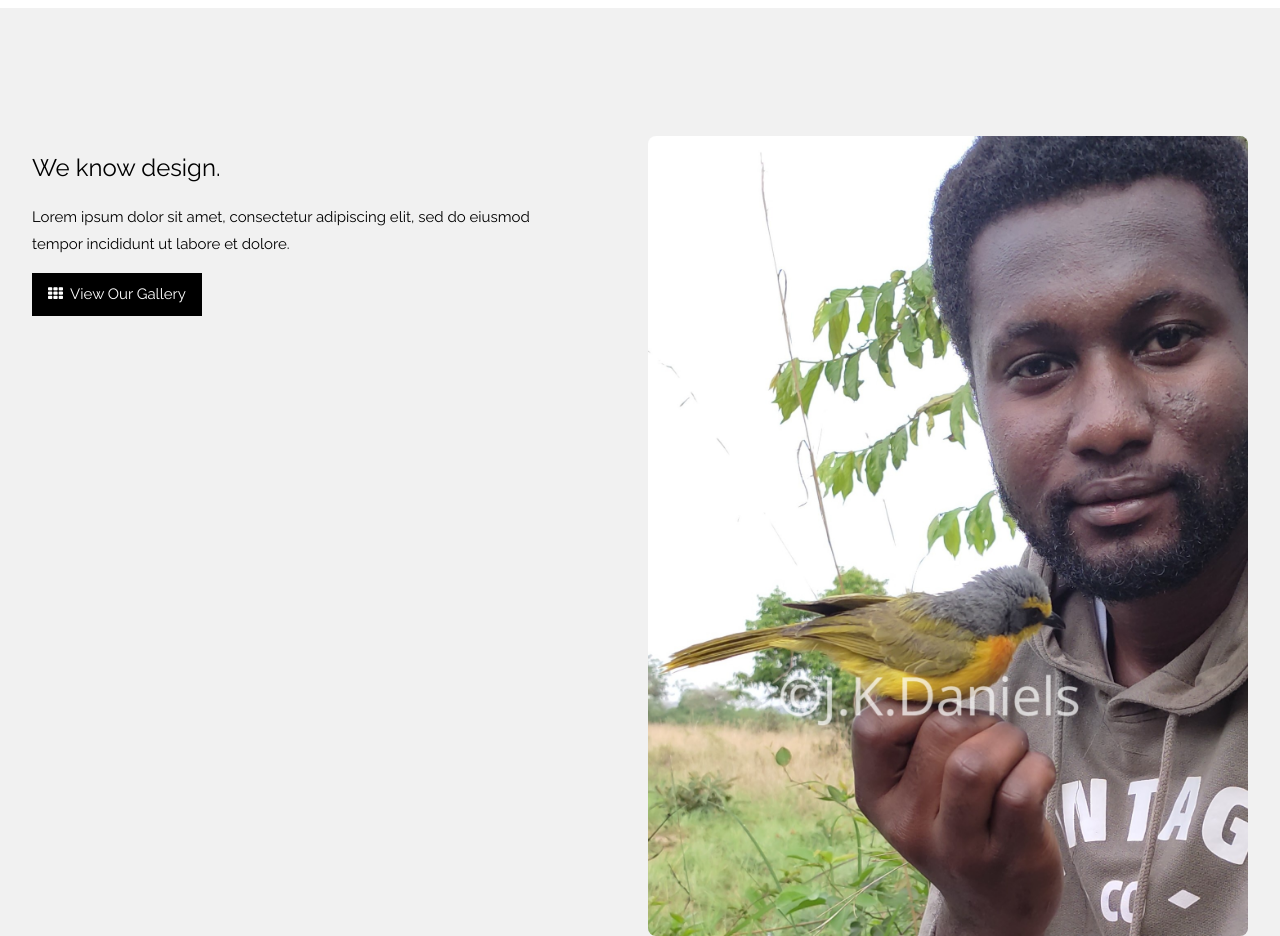
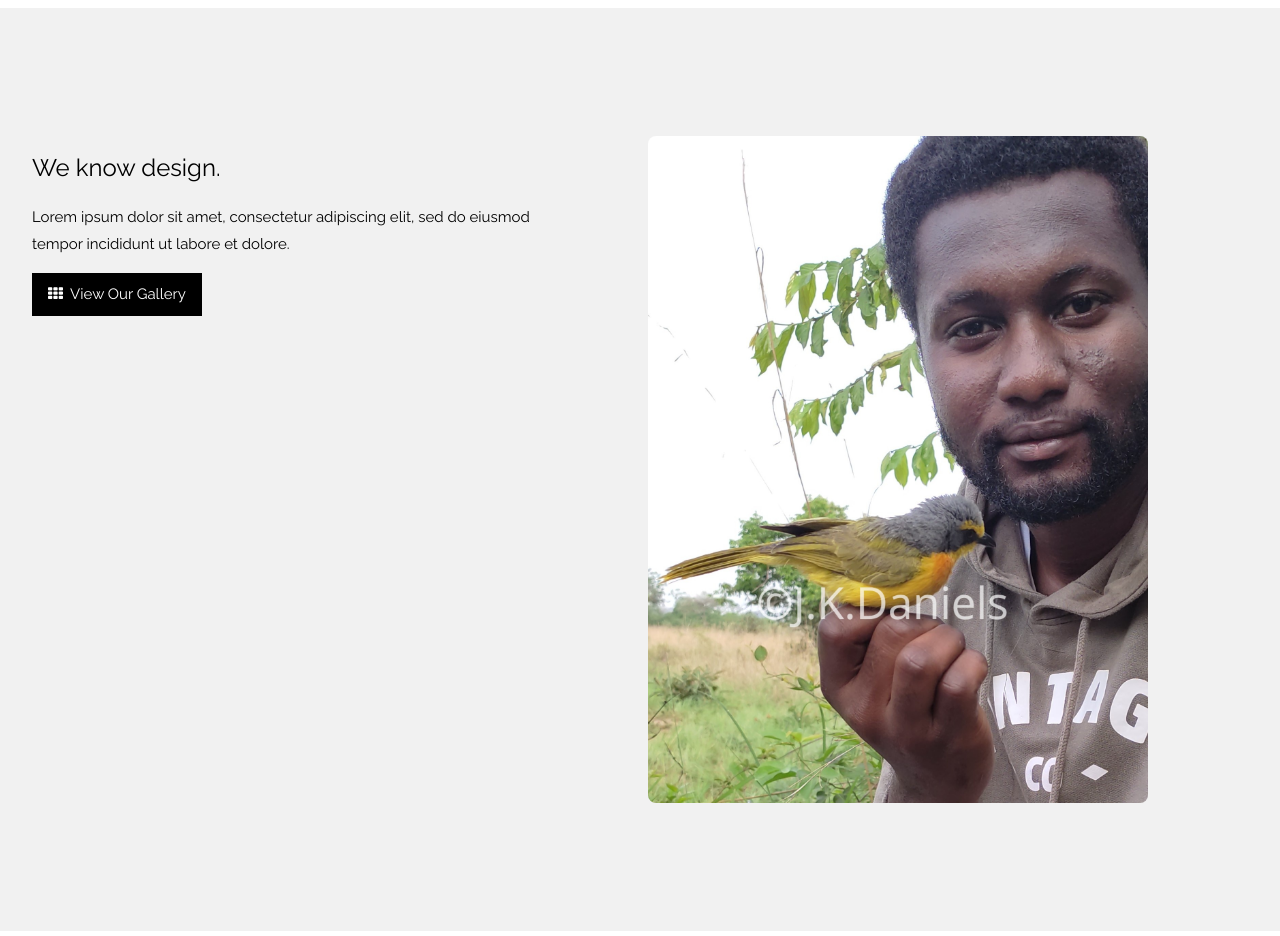
Before and after one commit to ThePrestige-shop/The-Prestige, a plain HTML site: page project/index.html in a window 1280 px wide. Shown: the part 1460-2396 px from the top of the page. Drawn offline with nearby package versions, Linux system fonts and the light colour scheme.

Commit message:
Update index.html

```diff
--- a/project/index.html
+++ b/project/index.html
@@ -115,7 +115,7 @@ body, html {
       <p><a href="#work" class="w3-button w3-black"><i class="fa fa-th"> </i> View Our Gallery</a></p>
     </div>
     <div class="w3-col m6">
-      <img class="w3-image w3-round-large" src="Sulphur-breasted Bushshrike - Amurum.jpg" alt="Sulphur-breasted Bushshrike - Amurum" width="700" height="394">
+      <img class="w3-image w3-round-large" src="Sulphur-breasted Bushshrike - Amurum.jpg" alt="Sulphur-breasted Bushshrike - Amurum" width="500" height="100">
     </div>
   </div>
 </div>
```
